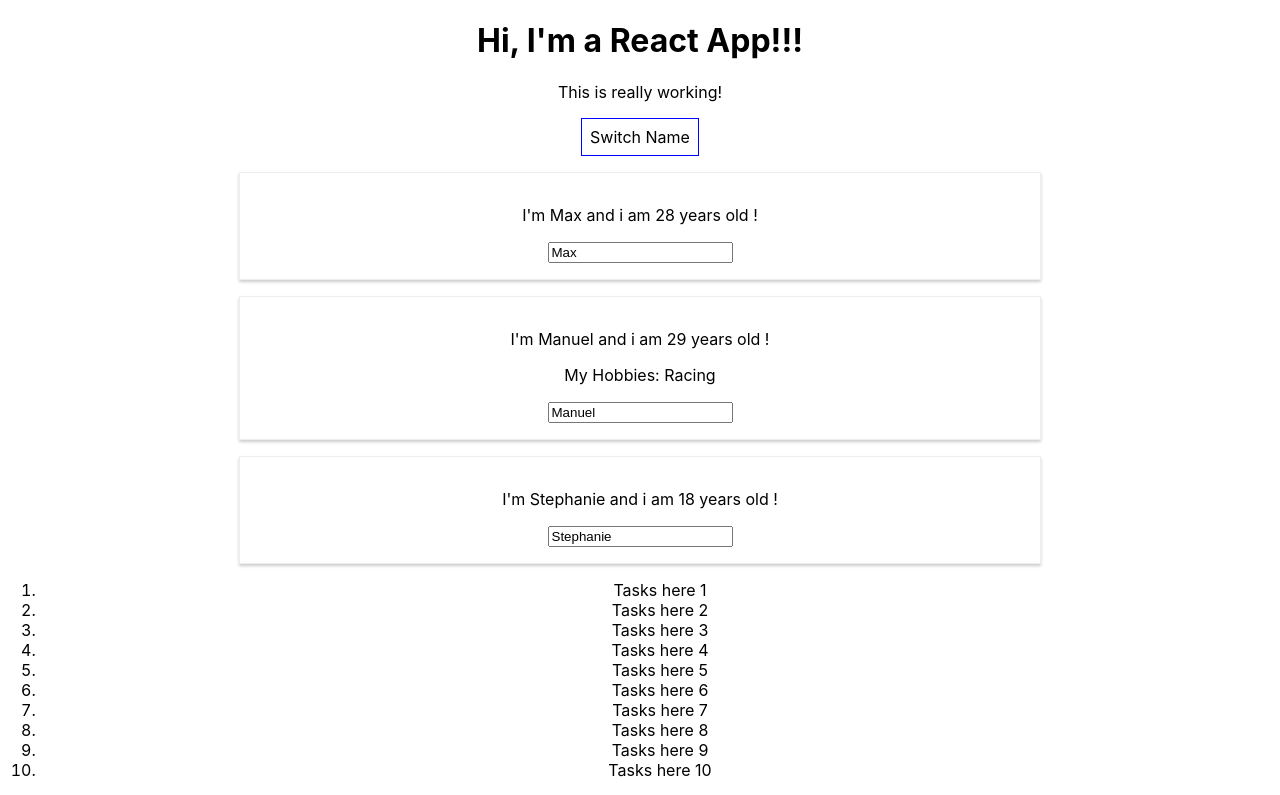
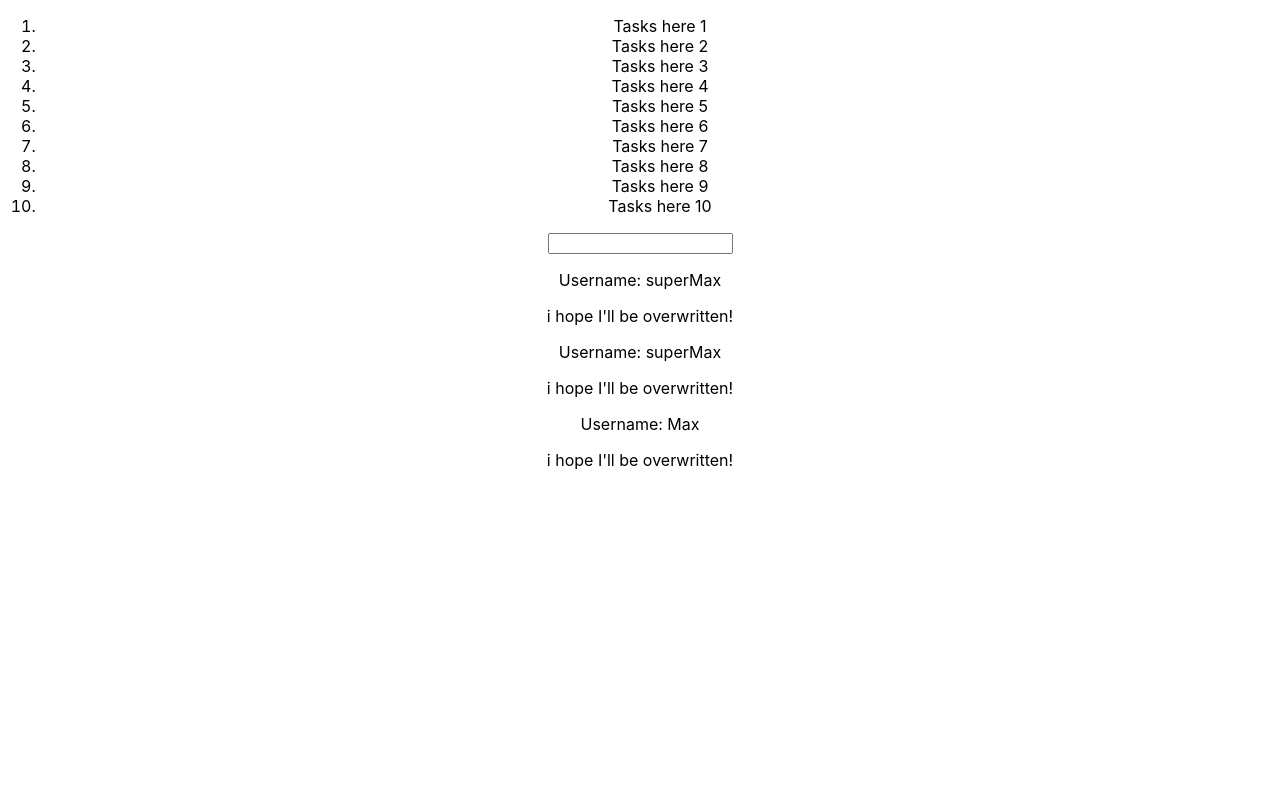
Before and after one commit to shakhzodbek1997/react-app-udemy, a React (Create React App) app: page / in a window 1280 px wide. Shown: the top 795 px of the page. Built offline with nearby package versions, Linux system fonts and the light colour scheme.

Commit message:
The eighth task was completed

```diff
--- a/src/App.js
+++ b/src/App.js
@@ -47,7 +47,7 @@ class app extends Component {
 
         return (
             <div className="App">
-                <h1>Hi, I'm a React App!!!</h1>
+               {/* <h1>Hi, I'm a React App!!!</h1>
                 <p>This is really working!</p>
                 <button
                     className="test"
@@ -72,7 +72,7 @@ class app extends Component {
                     name={this.state.persons[2].name}
                     age={this.state.persons[2].age}/>
 
-
+*/}
 
                     {/*xxxxxxxxxxx   ASSIGNMENT 1 PRACTICE TIME=======================*/}
                     <App />
--- a/src/Assignment 1 Practice/App.js
+++ b/src/Assignment 1 Practice/App.js
@@ -5,6 +5,10 @@ import UserOutput from './UserOutput/UserOutput';
 class App extends Component {
     state = {
       username: 'superMax'
+    };
+
+    usernameChangedHandler = (event)  =>{
+        this.setState({username: event.target.value});
     };
 
     render() {
@@ -22,7 +26,7 @@ class App extends Component {
                     <li>Tasks here 9</li>
                     <li>Tasks here 10</li>
                 </ol>
-                <UserInput/>
+                <UserInput changed={this.usernameChangedHandler}/>
                 <UserOutput userName={this.state.username}/>
                 <UserOutput userName={this.state.username}/>
                 <UserOutput userName="Max"/>
--- a/src/Assignment 1 Practice/UserInput/UserInput.js
+++ b/src/Assignment 1 Practice/UserInput/UserInput.js
@@ -1,6 +1,6 @@
 import React from "react";
 
-const userInput = () => {
-    return <input type="text" />;
+const userInput = (props) => {
+    return <input type="text" onChange={props.changed}/>;
 };
 export default userInput;
```
